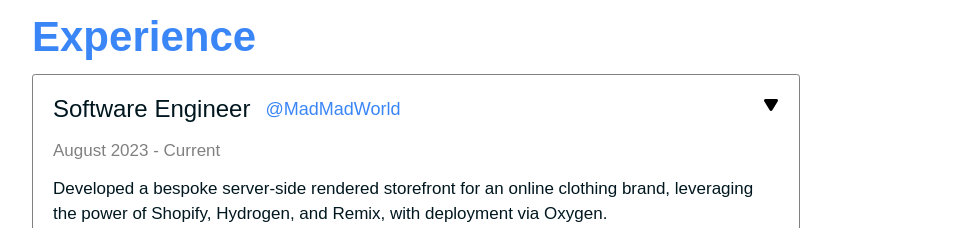
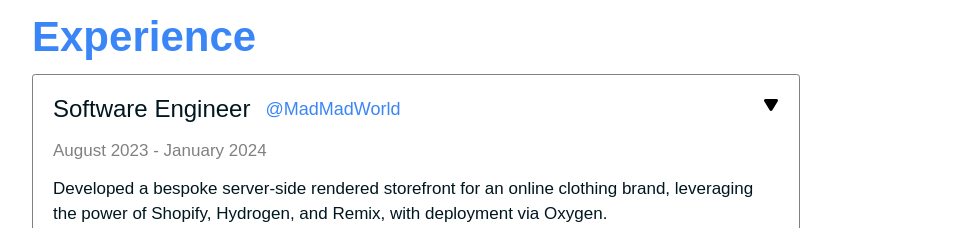
Before and after one commit to eddypjr/edward-park, a React (Vite) app: page / in a window 1280 px wide. Shown: the part 940-1168 px from the top of the page, without its empty margins (224-1203 px from the left). Built offline with nearby package versions, Linux system fonts and the light colour scheme.

Commit message:
updated experience

```diff
--- a/src/components/experience/experience.tsx
+++ b/src/components/experience/experience.tsx
@@ -4,7 +4,7 @@ import './experience.scss';
 function Experience() {
   const experienceItems = [
     {
-      dates: 'August 2023 - Current',
+      dates: 'August 2023 - January 2024',
       desc: 'Developed a bespoke server-side rendered storefront for an online clothing brand, leveraging the power of Shopify, Hydrogen, and Remix, with deployment via Oxygen.',
       position: 'Software Engineer',
       company: '@MadMadWorld',
```
